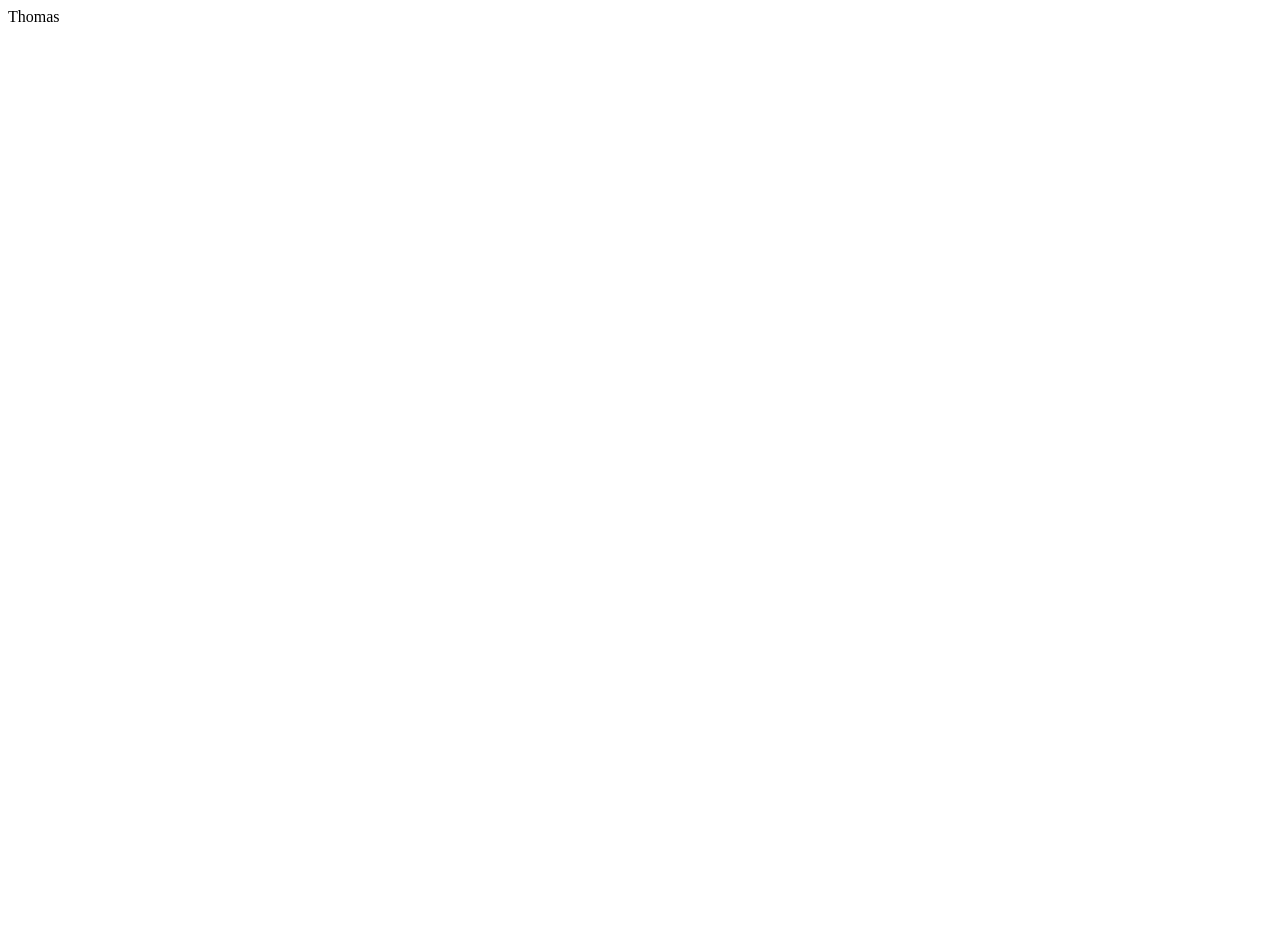
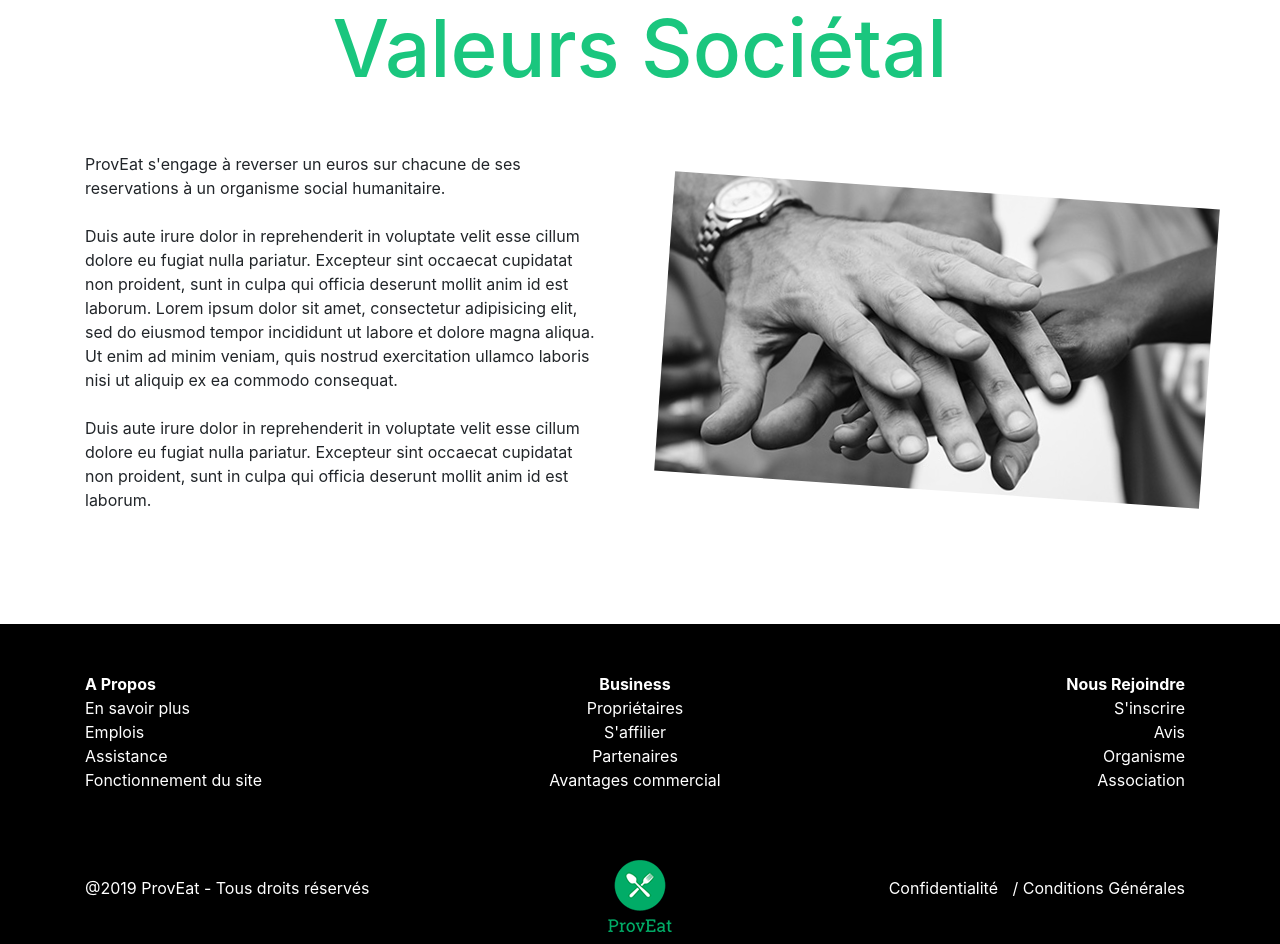
Before and after one commit to AntoineCalmettes/Landing-page-code4marseille, a plain HTML site: page index3.html in a window 1280 px wide. Before the commit the page ends 800 px from the top, so only its background shows below. Drawn offline with nearby package versions, Linux system fonts and the light colour scheme.

Commit message:
commit thomas

```diff
--- /dev/null
+++ b/css/style3.css
@@ -0,0 +1,40 @@
+
+h2{
+  color: #1AC67E !important;
+  font-size: 80px;
+  margin: 0 auto;
+}
+
+
+#col-img{
+  background-image: url("../img3/hands2.jpg");
+  background-position: right;
+  background-repeat: no-repeat;
+  height: 300px;
+  transform: rotate(4deg);
+}
+
+#col-logo{
+  background-image: url("../img3/logo-proveat.png");
+  background-position: center;
+  background-repeat: no-repeat;
+  height: 80px;
+}
+
+footer{
+  background-color: black;
+  color: white !important;
+}
+
+footer a{
+  color: white !important;
+  margin-right: 10px;
+}
+
+#row-social{
+  align-items: center;
+}
+
+#copyright-footer{
+  align-items: center;
+}
--- a/index3.html
+++ b/index3.html
@@ -1 +1,92 @@
-Thomas
+<!DOCTYPE html>
+<html lang="en" dir="ltr">
+
+<head>
+  <meta charset="utf-8">
+  <title>ProvEat</title>
+  <link rel="stylesheet" href="https://stackpath.bootstrapcdn.com/bootstrap/4.3.1/css/bootstrap.min.css" integrity="sha384-ggOyR0iXCbMQv3Xipma34MD+dH/1fQ784/j6cY/iJTQUOhcWr7x9JvoRxT2MZw1T" crossorigin="anonymous">
+  <link href="https://unpkg.com/aos@2.3.1/dist/aos.css" rel="stylesheet">
+  <link rel="stylesheet" href="css/style3.css">
+</head>
+
+<body>
+  <section>
+    <div class="container">
+      <div class="row pb-5 text-center">
+        <h2>Valeurs Sociétal</h2>
+      </div>
+
+      <div class="row pt-2 pb-5" id="row-social">
+        <div class="col-lg col-sm-12 mr-5" id="text-provencal-plate" data-aos="fade-right" data-aos-duration="1000">
+          <p>ProvEat s'engage à reverser un euros sur chacune de ses reservations à un organisme social humanitaire.
+            <br>
+            <br>
+            Duis aute irure dolor in reprehenderit in voluptate velit esse cillum dolore eu fugiat nulla pariatur. Excepteur sint occaecat cupidatat non proident, sunt in culpa qui officia deserunt mollit anim id est laborum.
+            Lorem ipsum dolor sit amet, consectetur adipisicing elit, sed do eiusmod tempor incididunt ut labore et dolore magna aliqua. Ut enim ad minim veniam, quis nostrud exercitation ullamco laboris nisi ut aliquip ex ea commodo consequat.
+            <br>
+            <br>
+            Duis aute irure dolor in reprehenderit in voluptate velit esse cillum dolore eu fugiat nulla pariatur. Excepteur sint occaecat cupidatat non proident, sunt in culpa qui officia deserunt mollit anim id est laborum.
+          </p>
+        </div>
+
+        <div class="col-lg col-sm-12 " id="col-img" data-aos="fade-left" data-aos-duration="2000"></div>
+
+      </div>
+    </div>
+
+  </section>
+
+  <footer class="mt-5 pb-2">
+    <div class="container">
+      <div class="row pt-5 pb-5" >
+        <div class="col-4">
+          <a class="h6 font-weight-bold">A Propos</a> <br>
+          <a href="#">En savoir plus</a> <br>
+          <a href="#">Emplois</a> <br>
+          <a href="#">Assistance</a> <br>
+          <a href="#">Fonctionnement du site</a> <br>
+        </div>
+        <div class="col-4 text-center">
+          <a class="h6 font-weight-bold">Business</a> <br>
+          <a href="#">Propriétaires</a> <br>
+          <a href="#">S'affilier</a> <br>
+          <a href="#">Partenaires</a> <br>
+          <a href="#">Avantages commercial</a> <br>
+
+        </div>
+        <div class="col-4 text-right">
+          <a class="h6 font-weight-bold">Nous Rejoindre</a> <br>
+          <a href="#">S'inscrire</a> <br>
+          <a href="#">Avis</a> <br>
+          <a href="#">Organisme</a> <br>
+          <a href="#">Association</a> <br>
+        </div>
+      </div>
+      <div class="row mt-3 " id="copyright-footer">
+        <div class="col-4">
+          <p>@2019 ProvEat - Tous droits réservés</p>
+        </div>
+        <div class="col-4 text-center" id="col-logo"></div>
+        <div class="col-4 text-right">
+          <p>
+            <a href="#">Confidentialité</a>
+            /
+            <a href="#">Conditions Générales</a>
+          </p>
+
+        </div>
+      </div>
+    </div>
+  </footer>
+
+</body>
+<script src="https://code.jquery.com/jquery-3.3.1.slim.min.js" integrity="sha384-q8i/X+965DzO0rT7abK41JStQIAqVgRVzpbzo5smXKp4YfRvH+8abtTE1Pi6jizo" crossorigin="anonymous"></script>
+<script src="https://cdnjs.cloudflare.com/ajax/libs/popper.js/1.14.7/umd/popper.min.js" integrity="sha384-UO2eT0CpHqdSJQ6hJty5KVphtPhzWj9WO1clHTMGa3JDZwrnQq4sF86dIHNDz0W1" crossorigin="anonymous"></script>
+<script src="https://stackpath.bootstrapcdn.com/bootstrap/4.3.1/js/bootstrap.min.js" integrity="sha384-JjSmVgyd0p3pXB1rRibZUAYoIIy6OrQ6VrjIEaFf/nJGzIxFDsf4x0xIM+B07jRM" crossorigin="anonymous"></script>
+<script src="https://unpkg.com/aos@2.3.1/dist/aos.js"></script>
+<script>
+  AOS.init();
+</script>
+
+
+</html>
```
Also changed, not shown: img3/hands2.jpg (added), img3/logo-proveat.png (added).
